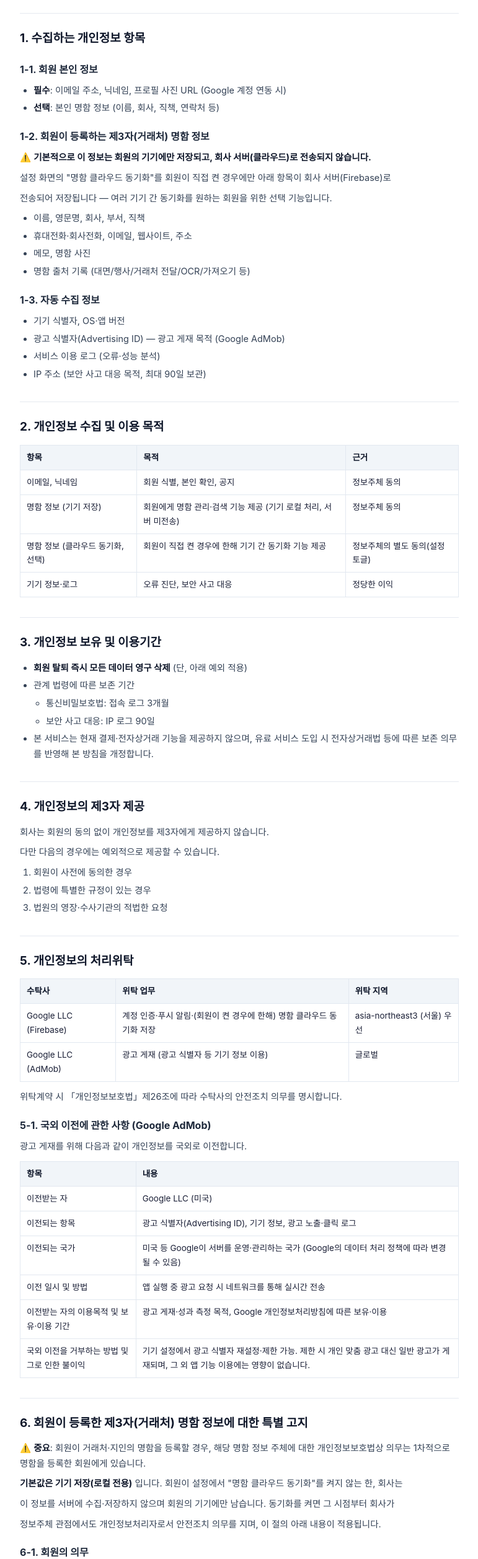
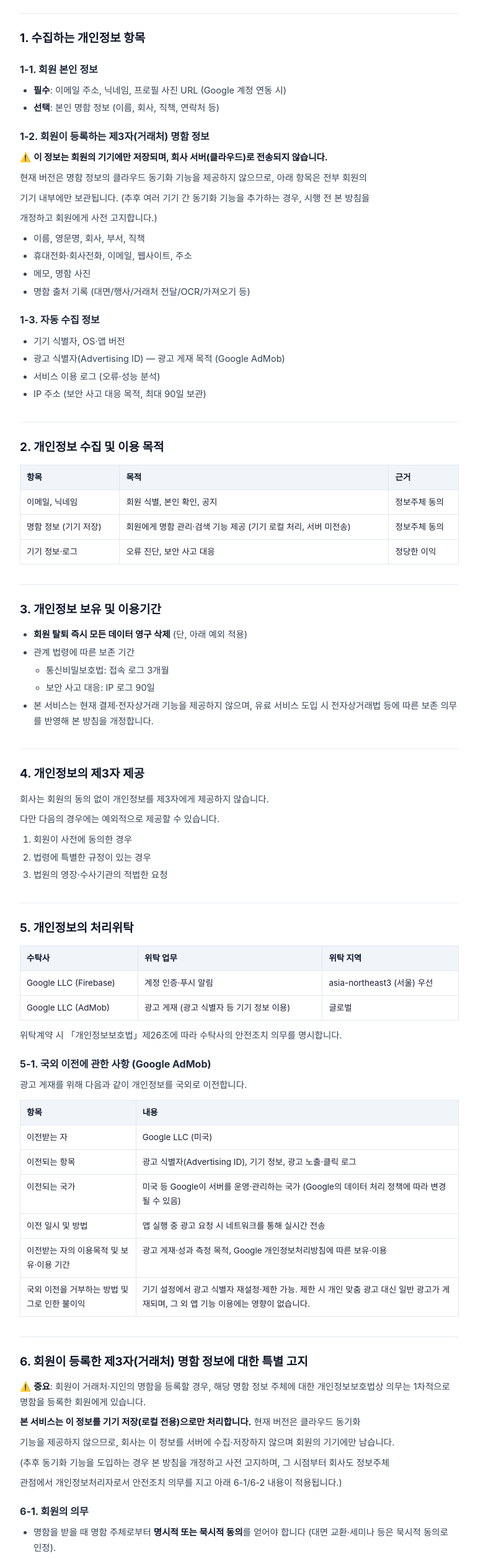
Before and after one commit to codeview2025/namecard-legal, a plain HTML site: page privacy.html in a window 1280 px wide. Shown: the part 240-2756 px from the top of the page at 62% size, without its empty margins (254-1025 px from the left). Drawn offline with Linux system fonts and the light colour scheme.

Commit message:
Correct card-sync claims now that this release is on-device only

```diff
--- a/privacy.html
+++ b/privacy.html
@@ -40,7 +40,7 @@
   <div class="wrap">
     <div class="card">
 <h1>NameCard 개인정보처리방침</h1>
-<p><strong>최종 개정일: 2026-08-26   버전: 1.4.2</strong></p>
+<p><strong>최종 개정일: 2026-08-26   버전: 1.4.3</strong></p>
 <p>SoftDino(재능기부)(이하 "회사")는 「개인정보보호법」을 준수하며, 다음과 같이 회원의 개인정보를 보호합니다.</p>
 <h2>1. 수집하는 개인정보 항목</h2>
 <h3>1-1. 회원 본인 정보</h3>
@@ -49,9 +49,10 @@
 <li><strong>선택</strong>: 본인 명함 정보 (이름, 회사, 직책, 연락처 등)</li>
 </ul>
 <h3>1-2. 회원이 등록하는 제3자(거래처) 명함 정보</h3>
-<p>⚠️ <strong>기본적으로 이 정보는 회원의 기기에만 저장되고, 회사 서버(클라우드)로 전송되지 않습니다.</strong></p>
-<p>설정 화면의 "명함 클라우드 동기화"를 회원이 직접 켠 경우에만 아래 항목이 회사 서버(Firebase)로</p>
-<p>전송되어 저장됩니다 — 여러 기기 간 동기화를 원하는 회원을 위한 선택 기능입니다.</p>
+<p>⚠️ <strong>이 정보는 회원의 기기에만 저장되며, 회사 서버(클라우드)로 전송되지 않습니다.</strong></p>
+<p>현재 버전은 명함 정보의 클라우드 동기화 기능을 제공하지 않으므로, 아래 항목은 전부 회원의</p>
+<p>기기 내부에만 보관됩니다. (추후 여러 기기 간 동기화 기능을 추가하는 경우, 시행 전 본 방침을</p>
+<p>개정하고 회원에게 사전 고지합니다.)</p>
 <ul>
 <li>이름, 영문명, 회사, 부서, 직책</li>
 <li>휴대전화·회사전화, 이메일, 웹사이트, 주소</li>
@@ -71,7 +72,6 @@
 <tbody>
 <tr><td>이메일, 닉네임</td><td>회원 식별, 본인 확인, 공지</td><td>정보주체 동의</td></tr>
 <tr><td>명함 정보 (기기 저장)</td><td>회원에게 명함 관리·검색 기능 제공 (기기 로컬 처리, 서버 미전송)</td><td>정보주체 동의</td></tr>
-<tr><td>명함 정보 (클라우드 동기화, 선택)</td><td>회원이 직접 켠 경우에 한해 기기 간 동기화 기능 제공</td><td>정보주체의 별도 동의(설정 토글)</td></tr>
 <tr><td>기기 정보·로그</td><td>오류 진단, 보안 사고 대응</td><td>정당한 이익</td></tr>
 </tbody></table></div>
 <h2>3. 개인정보 보유 및 이용기간</h2>
@@ -92,7 +92,7 @@
 <div class="table-wrap"><table>
 <thead><tr><th>수탁사</th><th>위탁 업무</th><th>위탁 지역</th></tr></thead>
 <tbody>
-<tr><td>Google LLC (Firebase)</td><td>계정 인증·푸시 알림·(회원이 켠 경우에 한해) 명함 클라우드 동기화 저장</td><td>asia-northeast3 (서울) 우선</td></tr>
+<tr><td>Google LLC (Firebase)</td><td>계정 인증·푸시 알림</td><td>asia-northeast3 (서울) 우선</td></tr>
 <tr><td>Google LLC (AdMob)</td><td>광고 게재 (광고 식별자 등 기기 정보 이용)</td><td>글로벌</td></tr>
 </tbody></table></div>
 <p>위탁계약 시 「개인정보보호법」제26조에 따라 수탁사의 안전조치 의무를 명시합니다.</p>
@@ -110,9 +110,10 @@
 </tbody></table></div>
 <h2>6. 회원이 등록한 <strong>제3자(거래처) 명함 정보</strong>에 대한 특별 고지</h2>
 <p>⚠️ <strong>중요</strong>: 회원이 거래처·지인의 명함을 등록할 경우, 해당 명함 정보 주체에 대한 개인정보보호법상 의무는 1차적으로 명함을 등록한 회원에게 있습니다.</p>
-<p><strong>기본값은 기기 저장(로컬 전용)</strong> 입니다. 회원이 설정에서 "명함 클라우드 동기화"를 켜지 않는 한, 회사는</p>
-<p>이 정보를 서버에 수집·저장하지 않으며 회원의 기기에만 남습니다. 동기화를 켜면 그 시점부터 회사가</p>
-<p>정보주체 관점에서도 개인정보처리자로서 안전조치 의무를 지며, 이 절의 아래 내용이 적용됩니다.</p>
+<p><strong>본 서비스는 이 정보를 기기 저장(로컬 전용)으로만 처리합니다.</strong> 현재 버전은 클라우드 동기화</p>
+<p>기능을 제공하지 않으므로, 회사는 이 정보를 서버에 수집·저장하지 않으며 회원의 기기에만 남습니다.</p>
+<p>(추후 동기화 기능을 도입하는 경우 본 방침을 개정하고 사전 고지하며, 그 시점부터 회사도 정보주체</p>
+<p>관점에서 개인정보처리자로서 안전조치 의무를 지고 아래 6-1/6-2 내용이 적용됩니다.)</p>
 <h3>6-1. 회원의 의무</h3>
 <ul>
 <li>명함을 받을 때 명함 주체로부터 <strong>명시적 또는 묵시적 동의</strong>를 얻어야 합니다 (대면 교환·세미나 등은 묵시적 동의로 인정).</li>
```
Also changed, not shown: terms.html (+2 -2 lines), 2 other files.
